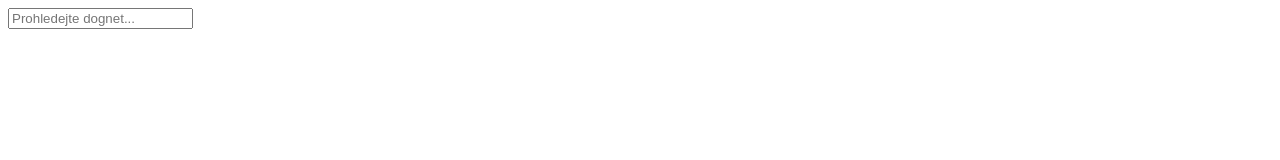
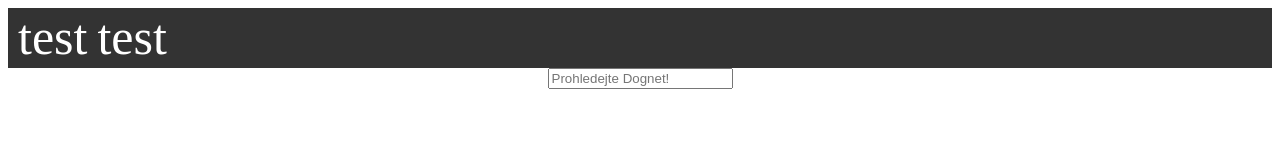
Before and after one commit to dogsystems/dogsystems.github.io, a plain HTML site: page index.html in a window 1280 px wide. Drawn offline with Linux system fonts and the light colour scheme.

Commit message:
Added CSS and header menu

```diff
--- a/index.html
+++ b/index.html
@@ -1,4 +1,22 @@
 <!DOCTYPE html>
-<html>
-   <input type="search" placeholder="Prohledejte dognet...">
+<html lang="cs">
+
+<head>
+    <meta charset="UTF-8">
+    <meta http-equiv="X-UA-Compatible" content="IE=edge">
+    <meta name="viewport" content="width=device-width, initial-scale=1.0">
+    <link rel="stylesheet" href="style.css">
+    <title>Lupa</title>
+</head>
+<body>
+    <div class="tools">
+<ul>
+    <li><a href="#">test</a></li>
+    <li><a href="#">test</a></li>
+</ul>
+    </div>
+    <div class="main">
+    <input type="search" placeholder="Prohledejte Dognet!" autocomplete="off" required>
+    </div>
+</body>
 </html>
--- /dev/null
+++ b/style.css
@@ -0,0 +1,28 @@
+.tools ul {
+    width: 100%;
+    height: 60px;
+    list-style-type: none;
+    margin: 0;
+    padding: 0;
+    overflow: hidden;
+    background-color: #333333;
+
+
+}
+.tools li {
+    padding-left: 10px ;
+    float: left;
+}
+.tools li a {
+    font-size: 50px;
+    color: #FFFF;
+    text-align: center;
+    text-decoration: none;
+}
+.tools li a:hover {
+    background-color: #111111;
+}
+.main {
+        width: 100%;
+        text-align:center;
+}
```
